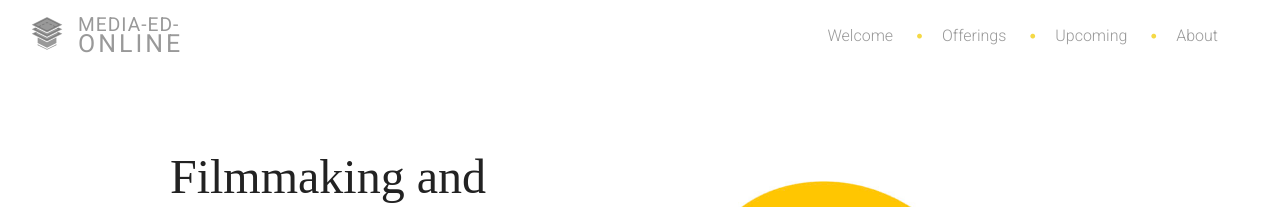
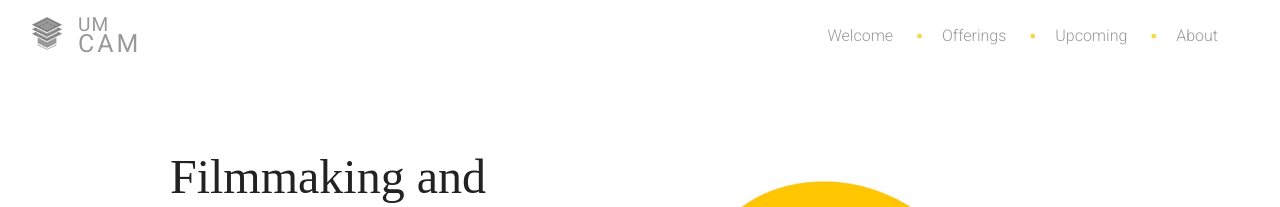
Before and after one commit to JustineEvansUM/course-site, a Jekyll site: the page built from index.html, in a window 1280 px wide. Shown: the top 207 px of the page. Built offline with Jekyll 4.4.1, drawn with Linux system fonts in a browser that asks for light colours; nearby versions of some CDN libraries; some web fonts are replaced.

```diff
--- a/_layouts/default.html
+++ b/_layouts/default.html
@@ -28,7 +28,7 @@
 			<div class="container logo">
 				<a href="{{ site.baseurl }}">
 					<div class="meo-logo">{% include meo-logo.html %}</div>
-					<h1>Media-Ed-<br><span>Online</span></h1>
+					<h1>UM<br><span>CAM</span></h1>
 				</a>
 			</div>
 			<div class="container menu">
```
